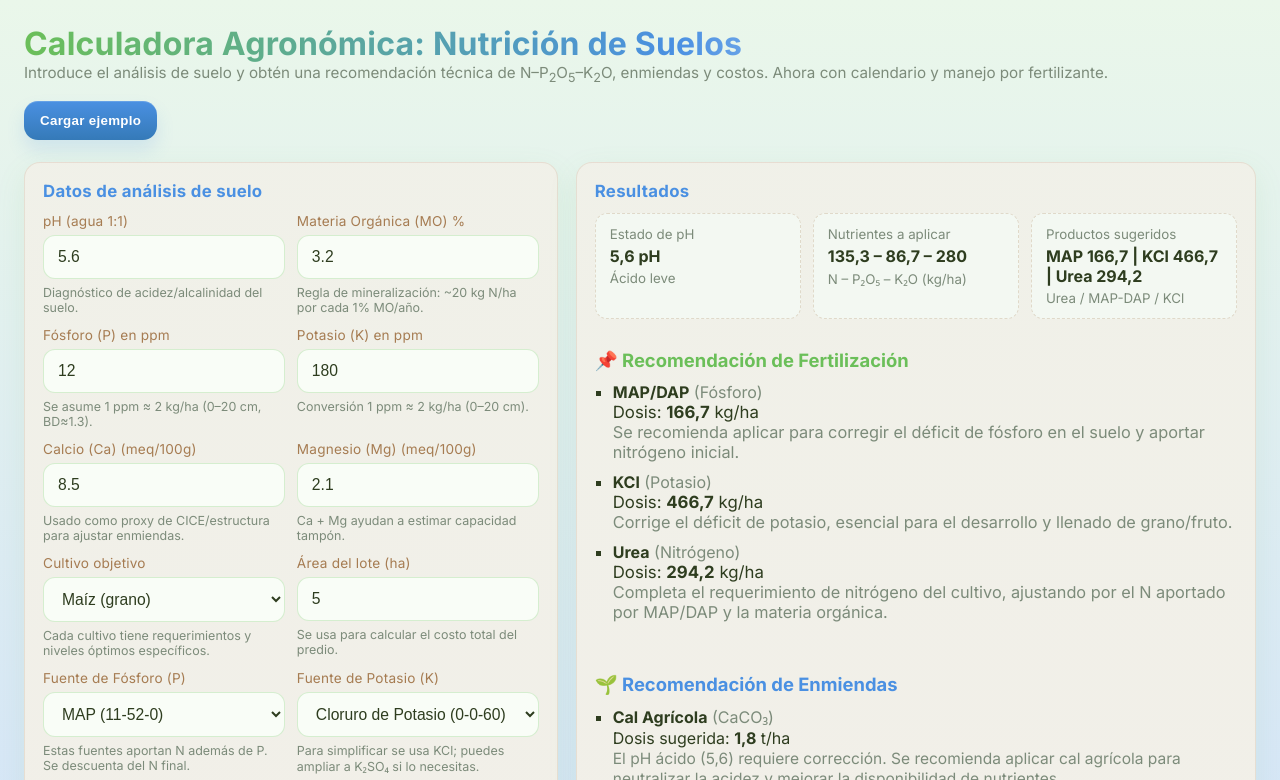
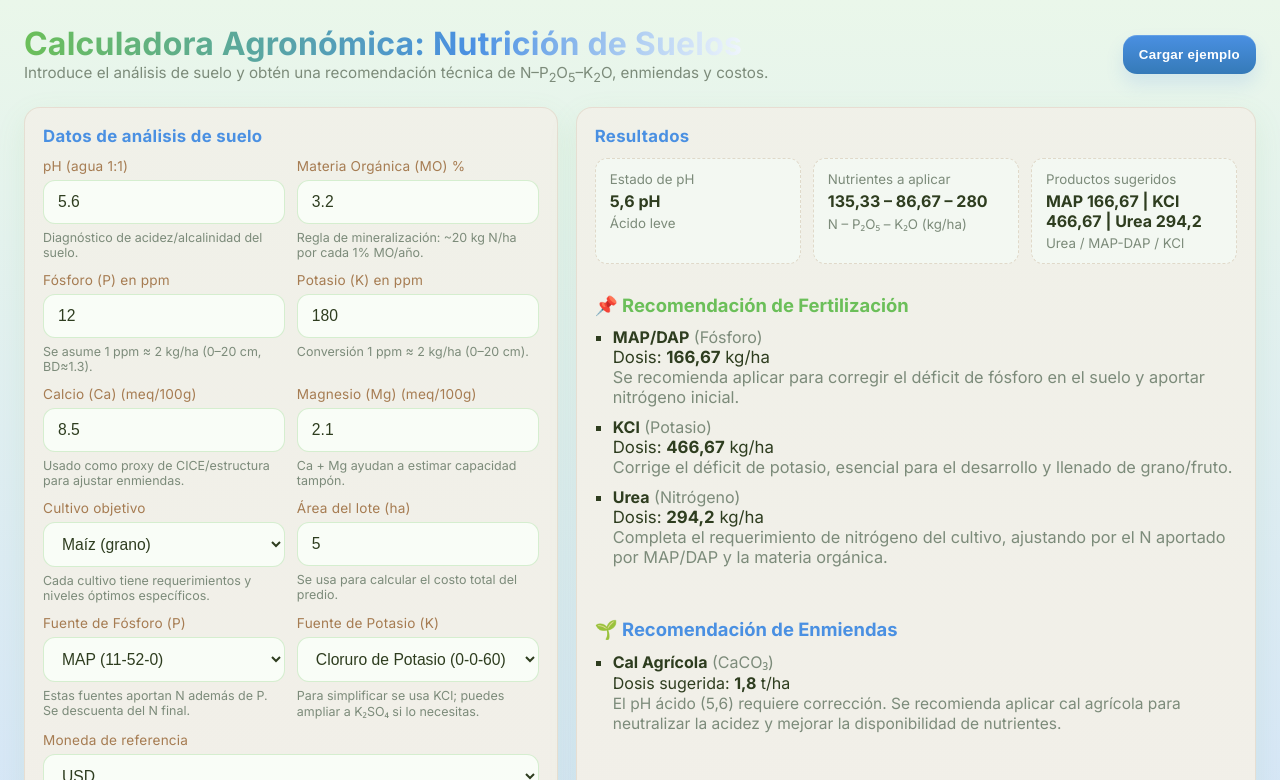
Before and after one commit to Joseamaya10/Calculadora-agronomica, a plain HTML site: page src/index.html in a window 1280 px wide. Both pictures are taken after a click on the button "Cargar ejemplo". Shown: the top 780 px of the page. Drawn offline with Linux system fonts and the light colour scheme.

Commit message:
Corregí la conversión de dólar a peso y modifiqué el párrafo debajo del título de la página

```diff
--- a/src/index.html
+++ b/src/index.html
@@ -11,7 +11,7 @@
   <header>
     <div>
       <h1>Calculadora Agronómica: Nutrición de Suelos</h1>
-      <div class="subtitle">Introduce el análisis de suelo y obtén una recomendación técnica de N–P<sub>2</sub>O<sub>5</sub>–K<sub>2</sub>O, enmiendas y costos. Ahora con calendario y manejo por fertilizante. </div>
+      <div class="subtitle">Introduce el análisis de suelo y obtén una recomendación técnica de N–P<sub>2</sub>O<sub>5</sub>–K<sub>2</sub>O, enmiendas y costos. </div>
     </div>
     <div class="row right">
       <button class="btn secondary" id="btnDemo" title="Rellenar con datos ejemplo">Cargar ejemplo</button>
--- a/src/scripts/main.js
+++ b/src/scripts/main.js
@@ -78,13 +78,13 @@
   const PPM_to_KGHA = 2;
 
   // Utiles de formato
-  const fmt1 = (x)=> isFinite(x) ? (Math.round(x*10)/10).toLocaleString('es-CO') : "—";
+  const fmt1 = (x)=> isFinite(x) ? (Math.round(x*100)/100).toLocaleString('es-CO') : "—";
   const fmt2 = (x)=> isFinite(x) ? (Math.round(x*100)/100).toLocaleString('es-CO') : "—";
 
   // Utilidad para formato de moneda
   function fmtMoneda(x, moneda) {
     if (!isFinite(x)) return "—";
-    if (moneda === "COP") return "$" + Math.round(x * 4000).toLocaleString("es-CO") + " COP";
+    if (moneda === "COP") return "$" + Math.round(x).toLocaleString("es-CO") + " COP";
     return "$" + (Math.round(x * 100) / 100).toLocaleString("en-US") + " USD";
   }
 
```
Also changed, not shown: test/main.test.js (added, +6 -0 lines), .mocharc.json (added).
